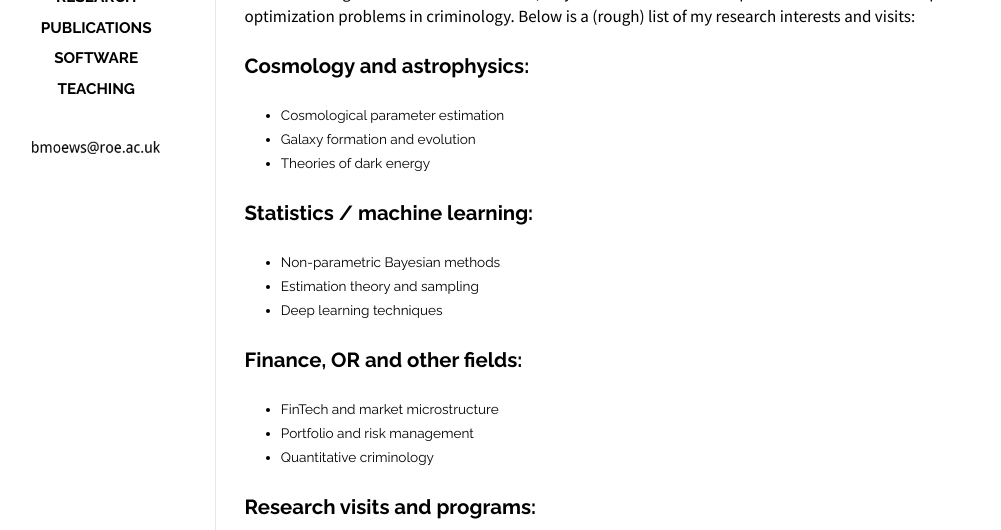
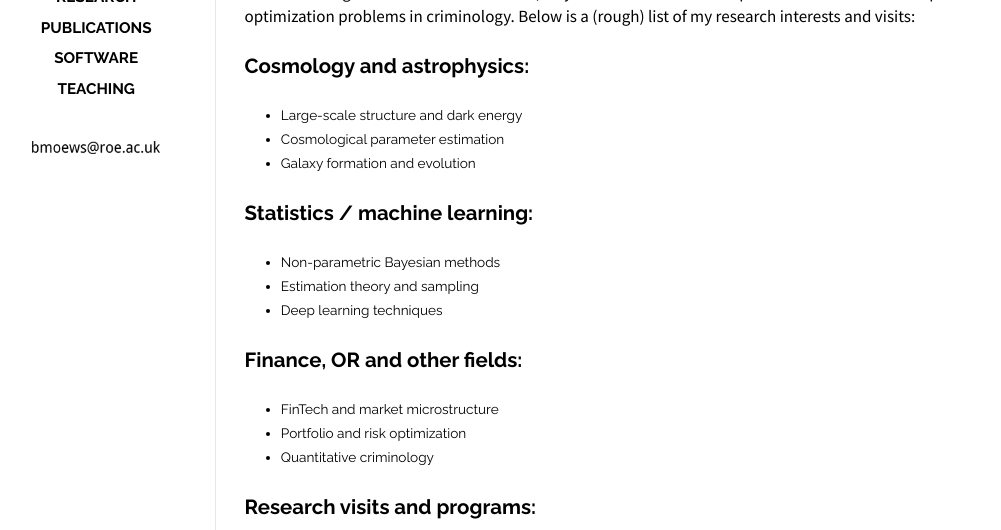
Before and after one commit to moews/moews.github.io, a Jekyll site: the page built from _posts/2017-03-26-research.md, in a window 1280 px wide. Shown: the part 283-813 px from the top of the page, without its empty margins (143-1144 px from the left). Built offline with Jekyll 4.4.1, drawn with Linux system fonts in a browser that asks for light colours.

Commit message:
Update 2017-03-26-research.md

```diff
--- a/_posts/2017-03-26-research.md
+++ b/_posts/2017-03-26-research.md
@@ -11,9 +11,9 @@ My research interests are mostly centered on the intersection of cosmology, astr
 
 ## Cosmology and astrophysics:
 
+* Large-scale structure and dark energy
 * Cosmological parameter estimation
 * Galaxy formation and evolution
-* Theories of dark energy
 
 ## Statistics / machine learning:
 
@@ -24,7 +24,7 @@ My research interests are mostly centered on the intersection of cosmology, astr
 ## Finance, OR and other fields:
 
 * FinTech and market microstructure
-* Portfolio and risk management
+* Portfolio and risk optimization
 * Quantitative criminology
 
 
```
